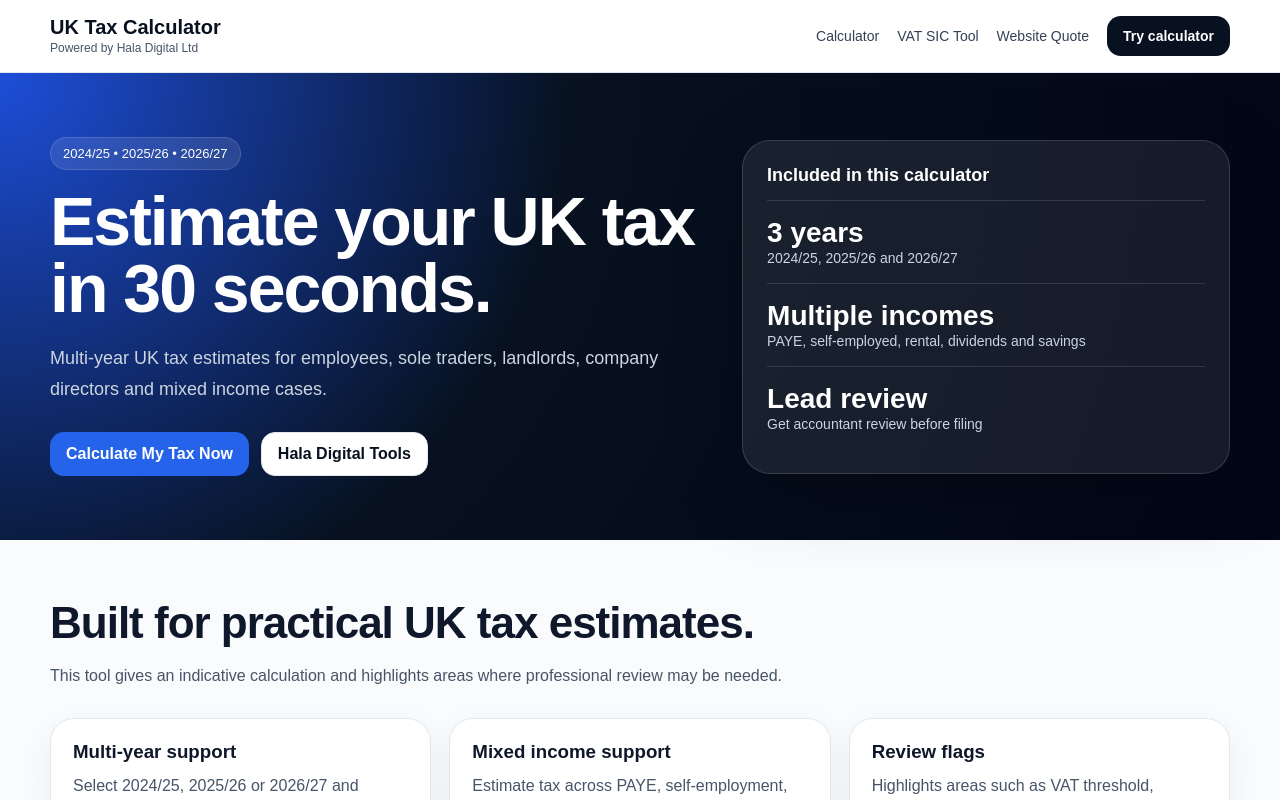
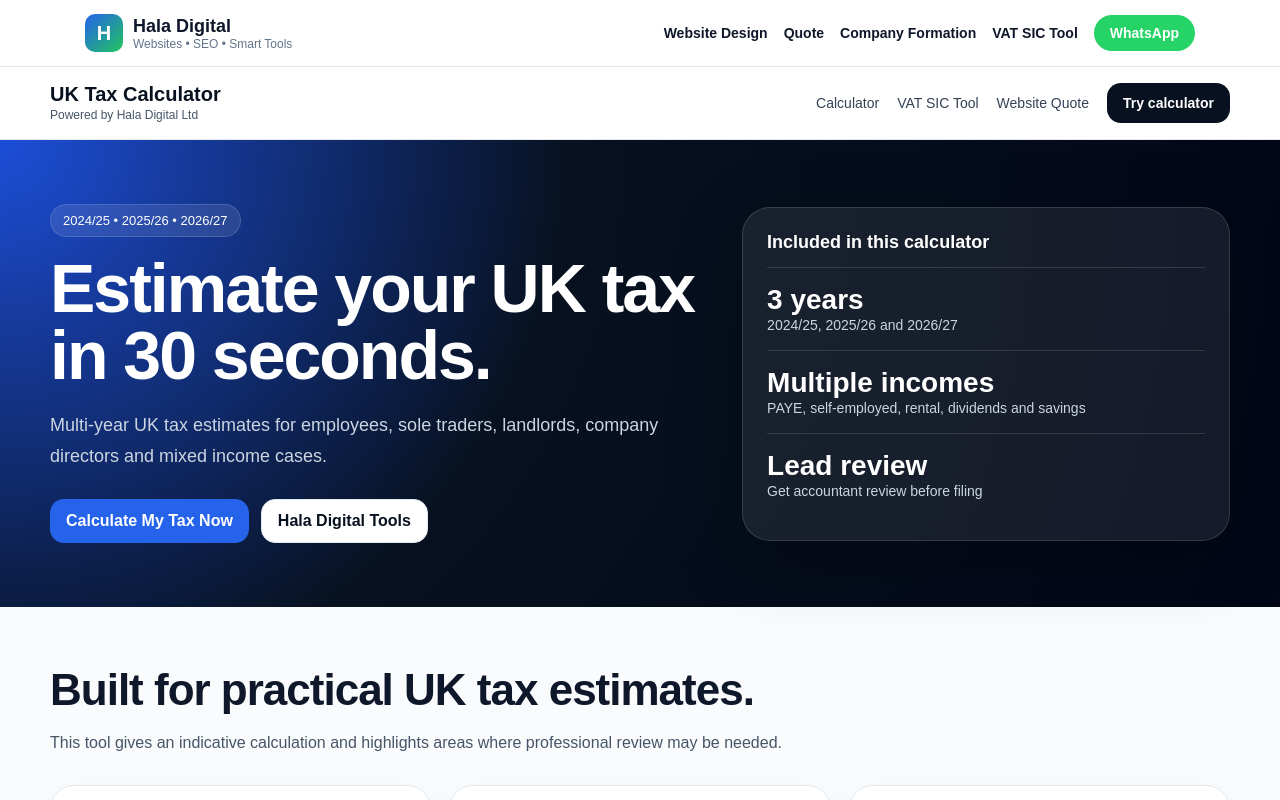
Before and after one commit to HalaDigitalLtd/uktaxcalculator-app, a Next.js app: page / in a window 1280 px wide. Shown: the top 800 px of the page. Built offline with nearby package versions, Linux system fonts and the light colour scheme.

Commit message:
Add global header using layout for all pages

```diff
--- a/app/layout.tsx
+++ b/app/layout.tsx
@@ -1,3 +1,4 @@
+import SiteHeader from "./components/SiteHeader";
 import type { Metadata } from "next";
 import "./globals.css";
 
@@ -14,7 +15,7 @@
 }>) {
   return (
     <html lang="en">
-      <body>{children}</body>
+      <body><SiteHeader />{children}</body>
     </html>
   );
 }
```
